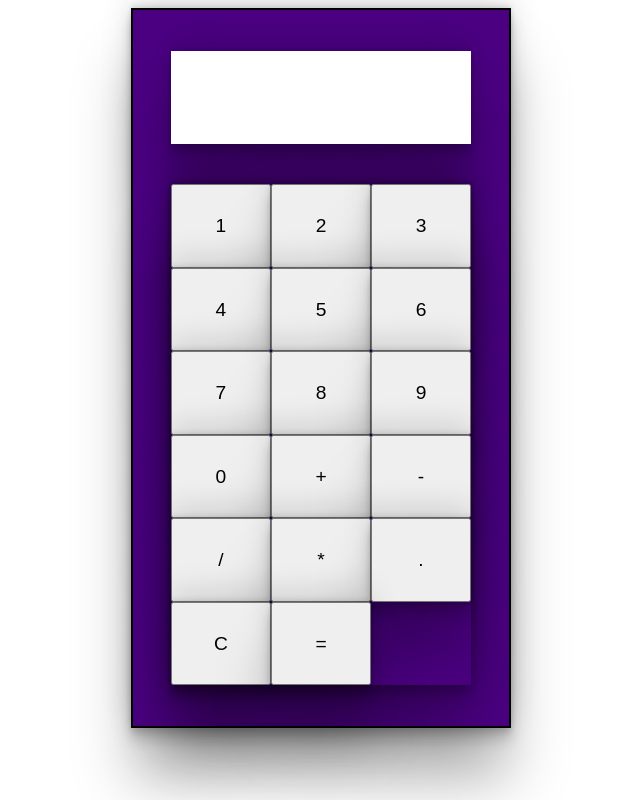
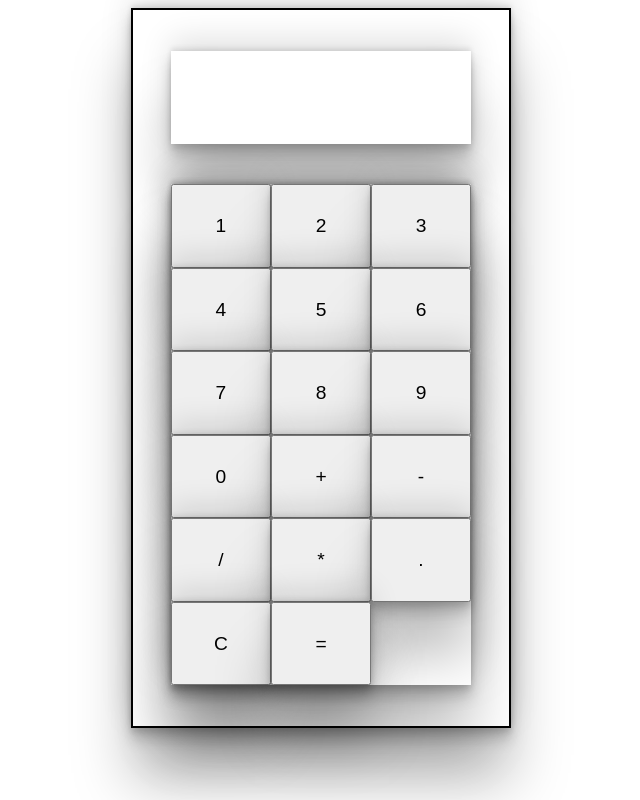
Before and after one commit to siddharth-200231/Calculator, a plain HTML site: page index.html in a window 1280 px wide. Shown: the whole page, without its empty margins (319-959 px from the left). Drawn offline with Linux system fonts and the light colour scheme.

Commit message:
modified:   style.css

```diff
--- a/style.css
+++ b/style.css
@@ -8,7 +8,7 @@
     justify-content:space-evenly;
     align-items: center;
     box-sizing: border-box;
-    background-color:indigo;
+    /* background-color:indigo; */
     box-shadow: rgba(0, 0, 0, 0.25) 0px 54px 55px, rgba(0, 0, 0, 0.12) 0px -12px 30px, rgba(0, 0, 0, 0.12) 0px 4px 6px, rgba(0, 0, 0, 0.17) 0px 12px 13px, rgba(0, 0, 0, 0.09) 0px -3px 5px;
 }
 .display{
```
